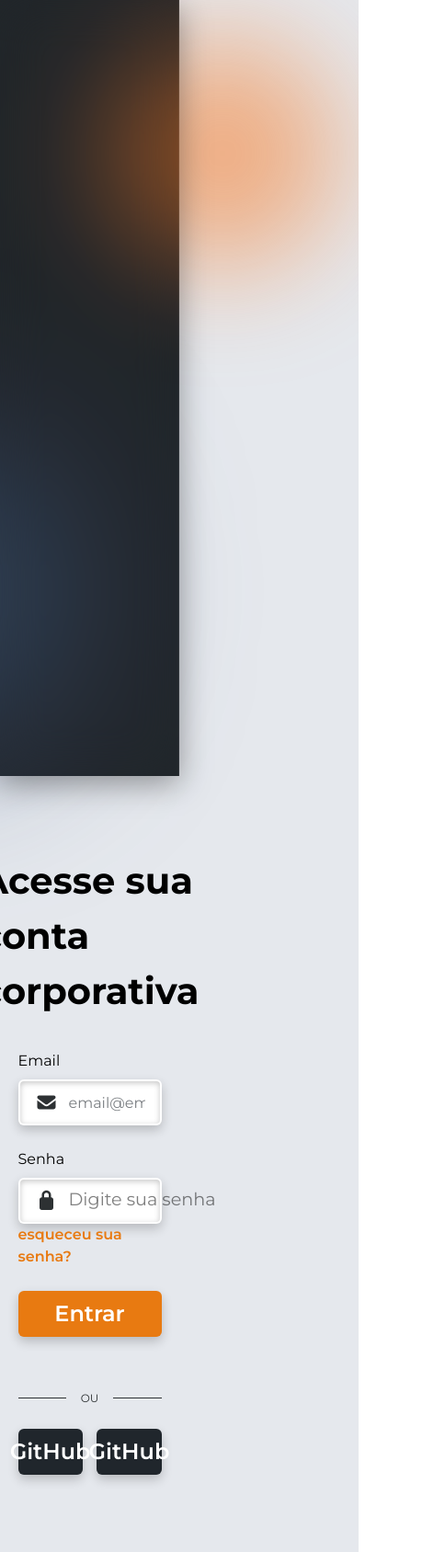
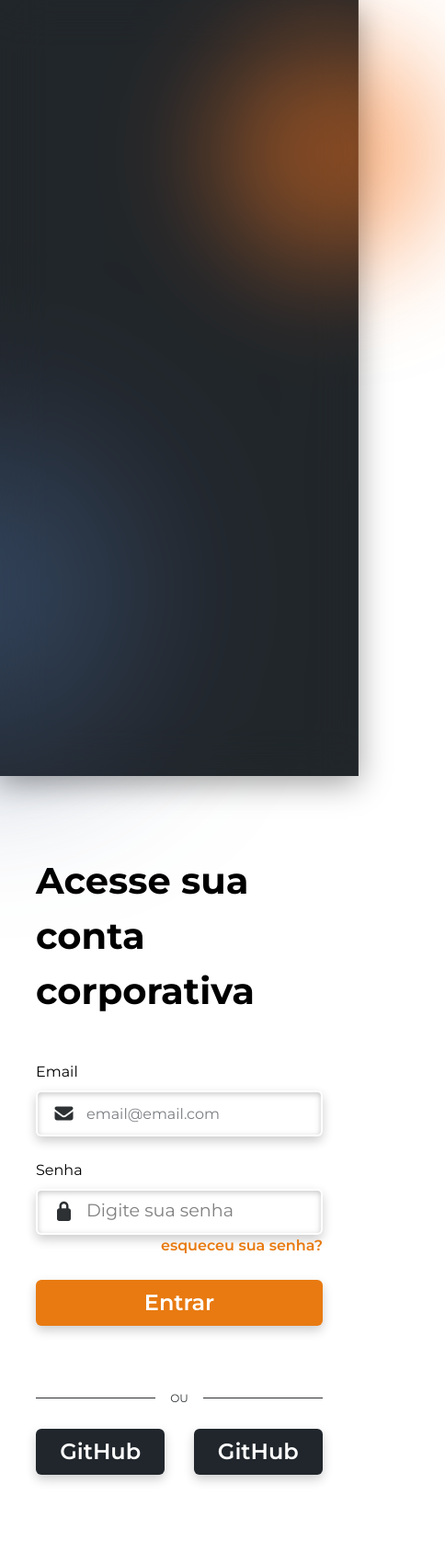
Before and after one commit to Qore-Analitycs/Qore-Analytics---Front-End, a Next.js app: page /login in a window 390 px wide. Shown: the whole page at 92% size, 484 px wide, since content can reach past the window. Built offline with nearby package versions, Linux system fonts and the light colour scheme.

Commit message:
:construction: lado esquerdo e lado direito agora estão um em cima do outro, ocupando uma largura de 100%

```diff
--- a/src/pages/login/login.module.css
+++ b/src/pages/login/login.module.css
@@ -235,7 +235,14 @@
         display: none;
     }
 
-    .fundoGlass {
+    .ladoEsquerdo {
+        width: 100%;
+        height: 1px;
+        position: static;
+    }
 
+    .ladoDireito {
+        position: absolute;
+        width: 100%;
     }
 }
```
